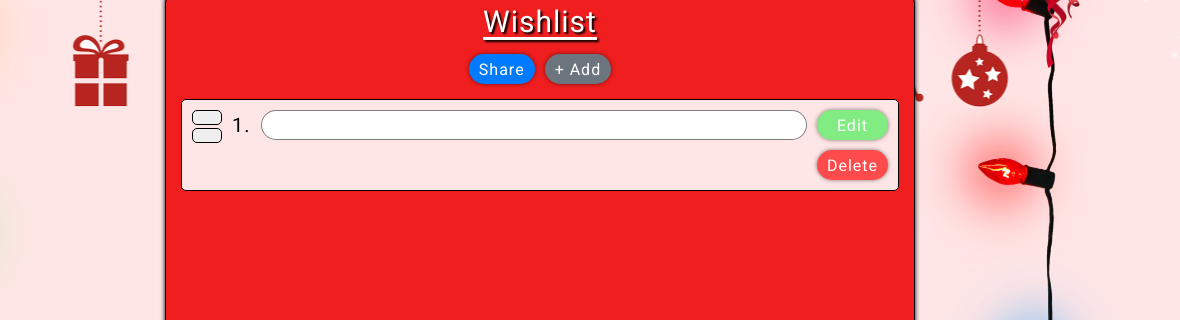
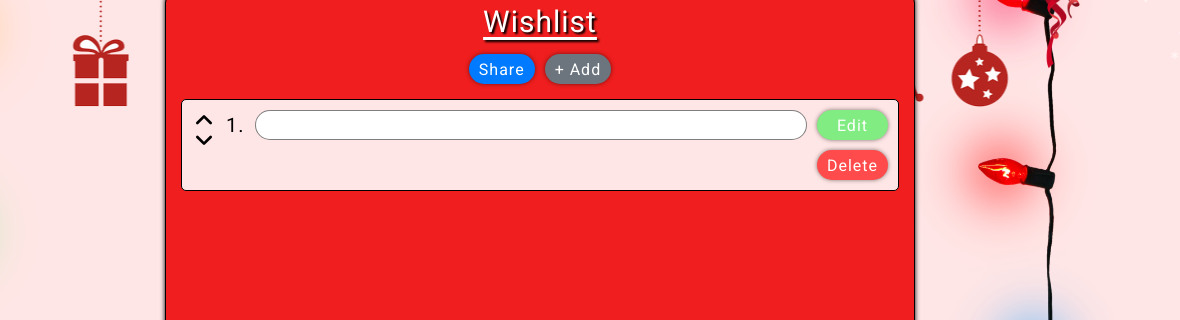
Before and after one commit to Erlend01-Kodehode/GroupWork, a plain HTML site: page index.htm in a window 1280 px wide. Shown: the part 162-482 px from the top of the page, 100-1280 px from the left. Drawn offline with Linux system fonts and the light colour scheme; a web font is replaced by a local one.

Commit message:
Icons for move button

```diff
--- a/index.htm
+++ b/index.htm
@@ -36,8 +36,8 @@
         <div class="WishlistItem">
           <!-- Wish move up/down button -->
           <div class="MoveButtonContainer">
-            <button class="MoveButton MoveButtonUp"></button>
-            <button class="MoveButton MoveButtonDown"></button>
+            <button class="MoveButton MoveButtonUp"><img src="./Images/move-up.png"></button>
+            <button class="MoveButton MoveButtonDown"><img src="./Images/move-down.png"></button>
           </div>
           <!-- Wish number -->
           <p class="Number">1.</p>
--- a/style.css
+++ b/style.css
@@ -97,30 +97,31 @@ body {
 }
 
 .MoveButtonContainer {
-  gap: 3px;
   display: flex;
   flex-direction: column;
 }
 
 .MoveButton {
-  border: solid 1px black;
+  /* border: solid 1px black; */
+  background: none;
+  border: none;
   border-radius: 5px;
-  height: 15px;
-  min-width: 30px;
-  max-width: 30px;
+  height: 20px;
+  min-width: 24px;
+  max-width: 24px;
   display: flex;
   justify-content: center;
   align-items: center;
+  cursor: pointer;
 }
 
-/* Icons for move button
-.MoveButtonUp {
-  background-image: url();
+.MoveButton:hover {
+  background-color: #cccccc;
 }
 
-.MoveButtonDown {
-  background-image: url();
-} */
+.MoveButton:active {
+  background-color: #aaaaaa;
+}
 
 .ButtonEdit {
   background-color: #81ec81;
```
Also changed, not shown: Images/move-down.png (added), Images/move-up.png (added).
